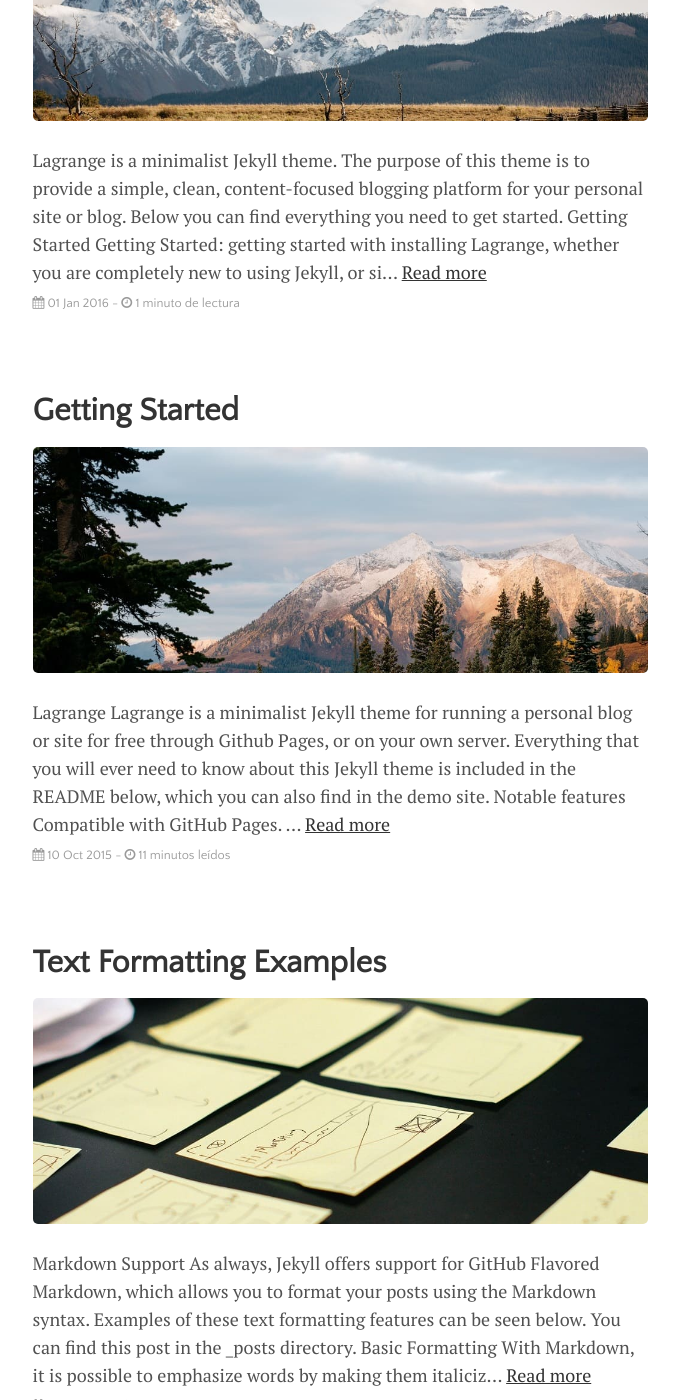
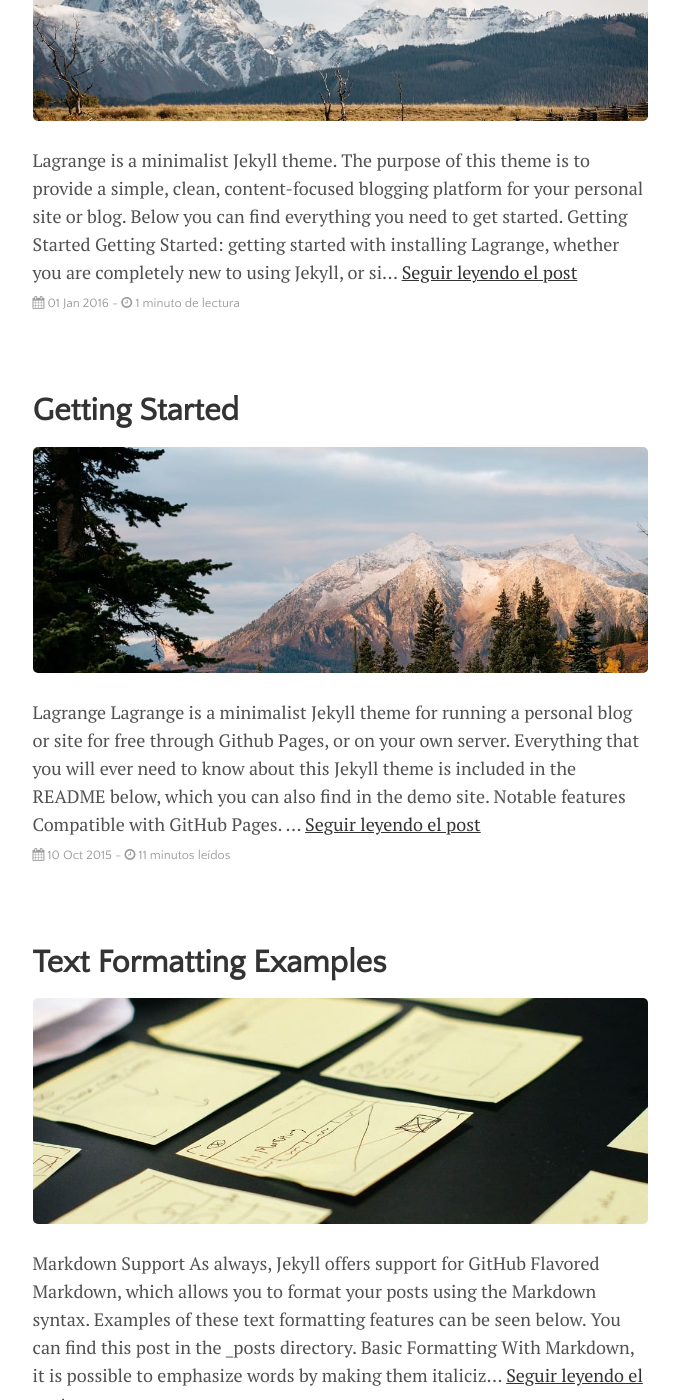
Before and after one commit to JuanEsquiviasO/blog, a Jekyll site: the page built from index.html, in a window 1280 px wide and 1400 px high, scrolled down 324 px. Shown: the whole window, without its empty margins (300-979 px from the left). Built offline with Jekyll 4.4.1, drawn with Linux system fonts in a browser that asks for light colours; the list of posts is cut into pages by our own code; some of the changed text lies outside the part shown.

Commit message:
Update terms of blog resume read more

```diff
--- a/_layouts/home.html
+++ b/_layouts/home.html
@@ -14,7 +14,7 @@
   </div>
   {% endif %}
   <p>
-    {{ post.content | strip_html | truncate: 350 }} <a href="{{ site.github.url }}{{ post.url }}">Read more</a>
+    {{ post.content | strip_html | truncate: 350 }} <a href="{{ site.github.url }}{{ post.url }}">Seguir leyendo el post</a>
     <span class="post-date"><i class="fa fa-calendar" aria-hidden="true"></i> {{ post.date | date_to_string }} - <i class="fa fa-clock-o" aria-hidden="true"></i> {% include read-time.html %}</span>
   </p>
 </div>
```
